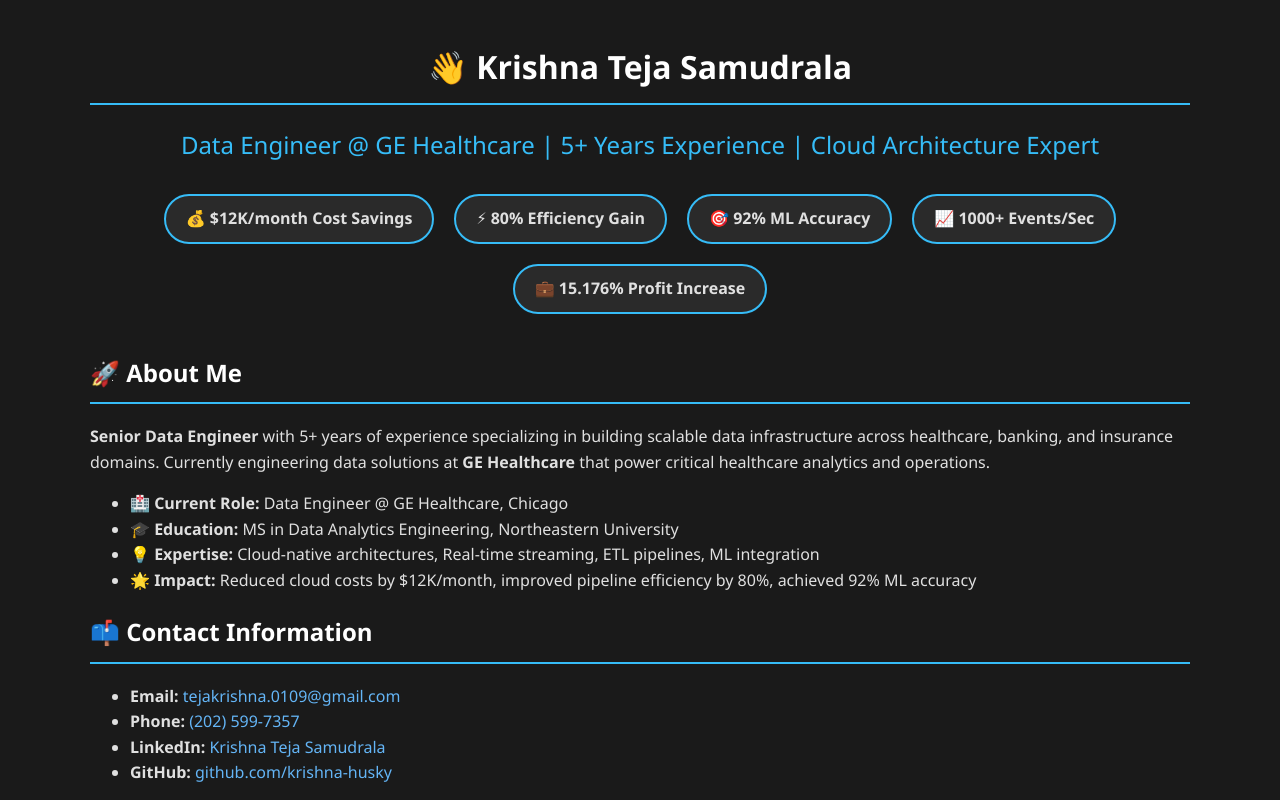
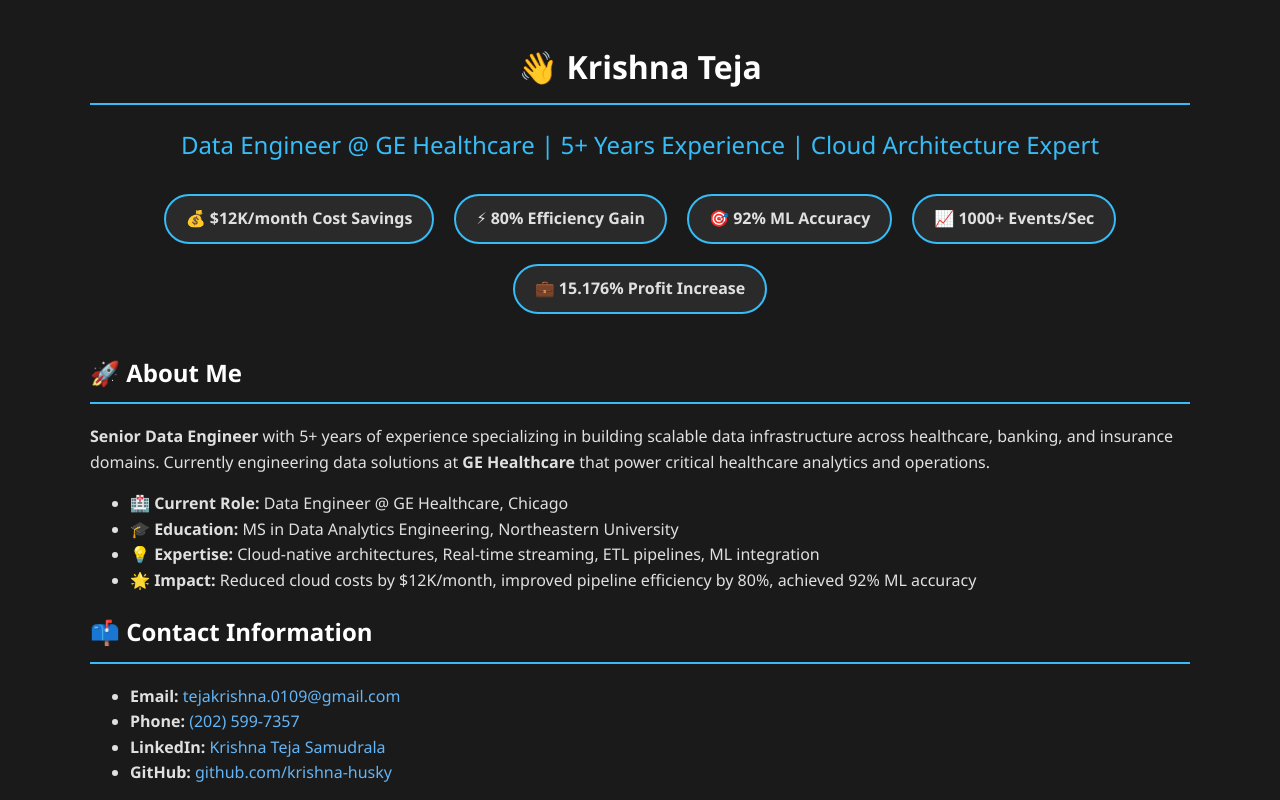
Before and after one commit to krishna-husky/krishnateja-portfolio, a plain HTML site: page index.html in a window 1280 px wide. Shown: the top 800 px of the page. Drawn offline with Linux system fonts and the light colour scheme.

Commit message:
Update index.html

```diff
--- a/index.html
+++ b/index.html
@@ -309,7 +309,7 @@
 </head>
 <body>
     <header class="header-section">
-        <h1>👋 Krishna Teja Samudrala</h1>
+        <h1>👋 Krishna Teja </h1>
         <div class="typing-effect">
             Data Engineer @ GE Healthcare | 5+ Years Experience | Cloud Architecture Expert
         </div>
```
